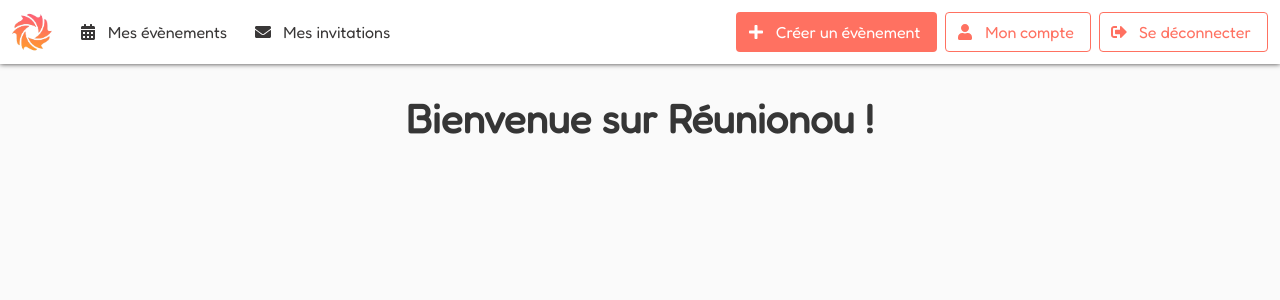
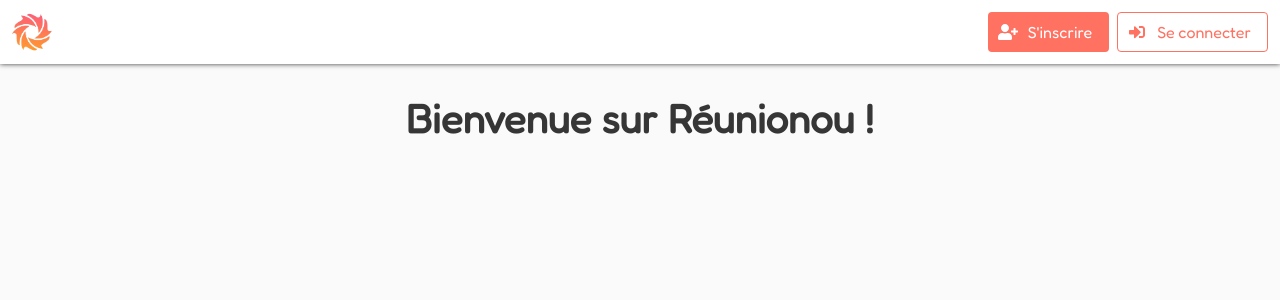
Before and after one commit to akremjomaa/Reunionou-WebApp, a Vue app: page / in a window 1280 px wide. Shown: the top 300 px of the page. Built offline with nearby package versions, Linux system fonts and the light colour scheme.

Commit message:
Replace Icon

```diff
--- a/src/components/NavBar.vue
+++ b/src/components/NavBar.vue
@@ -29,7 +29,7 @@
     </div>
 
     <div class="navbar-menu" :class="{'is-active':state.menuOuvert}">
-      <div v-if="!navUserConnected.value" class="navbar-start">
+      <div v-if="navUserConnected.value" class="navbar-start">
         <router-link to="/user/:id/events" class="navbar-item">
             <span class="icon is-medium mr-1">
                 <i class="fas fa-calendar-alt"></i>
@@ -47,7 +47,7 @@
       <div class="navbar-end">
         <div class="navbar-item">
 
-          <div v-if="!navUserConnected.value" class="buttons my-0">
+          <div v-if="navUserConnected.value" class="buttons my-0">
             <router-link to="/event/new" class="button is-primary my-1 pl-4">
             <span class="icon is-medium mr-2">
               <i class="fas fa-plus"></i>
@@ -62,14 +62,14 @@
             </router-link>
             <router-link @click="logOut" to="/" class="button is-primary is-outlined my-1 pl-4">
               <span class="icon is-medium mr-2">
-                <i class="fas fa-sign-out-alt"></i>
+                <i class="fas fa-power-off"></i>
               </span>
                 Se déconnecter
             </router-link>
           </div>
 
 
-          <div v-if="navUserConnected.value" class="buttons my-0">
+          <div v-if="!navUserConnected.value" class="buttons my-0">
             <router-link to="/inscription" class="button is-primary my-1 pl-4">
                 <span class="icon is-medium mr-2">
                     <i class="fas fa-user-plus"></i>
```
